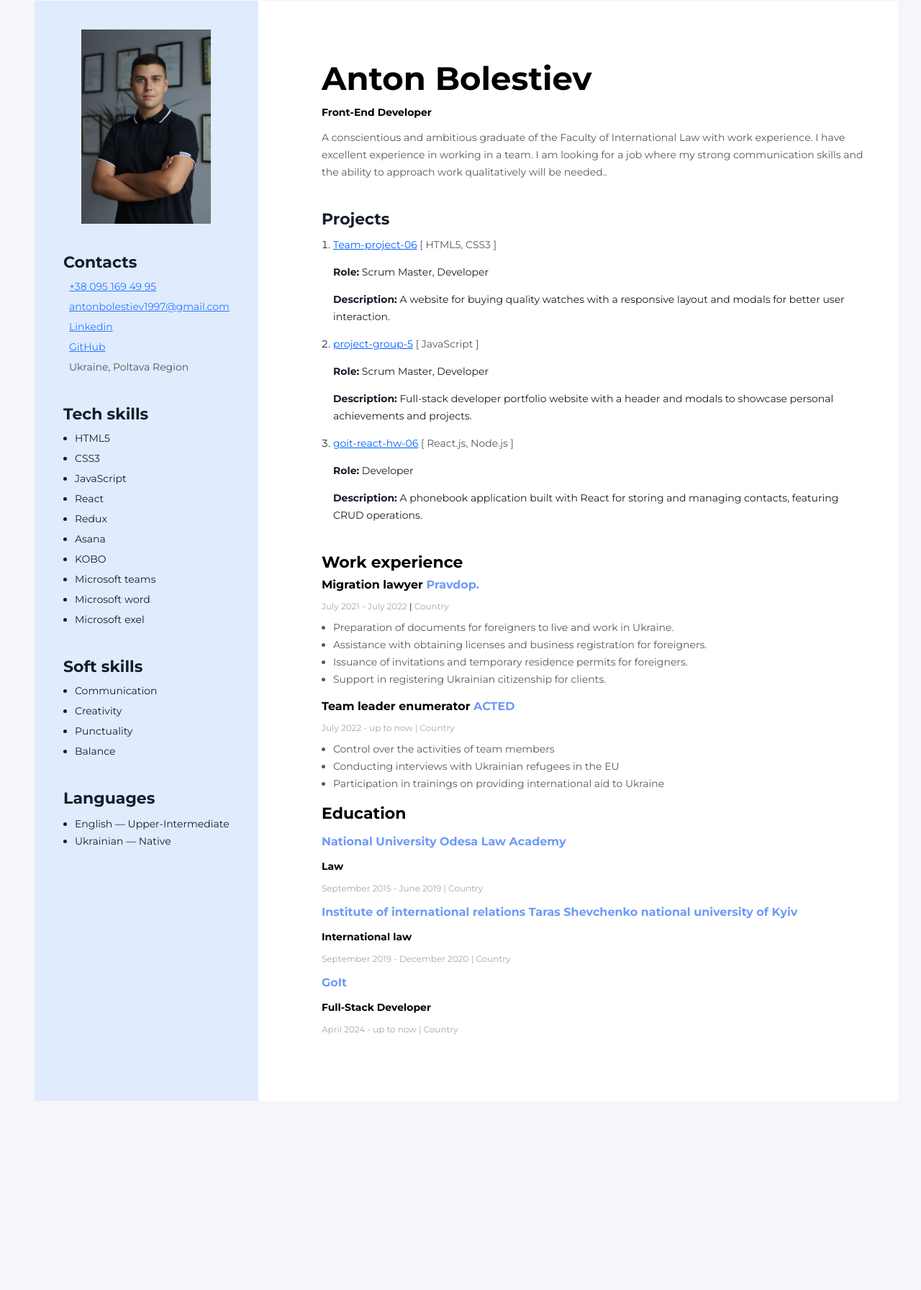
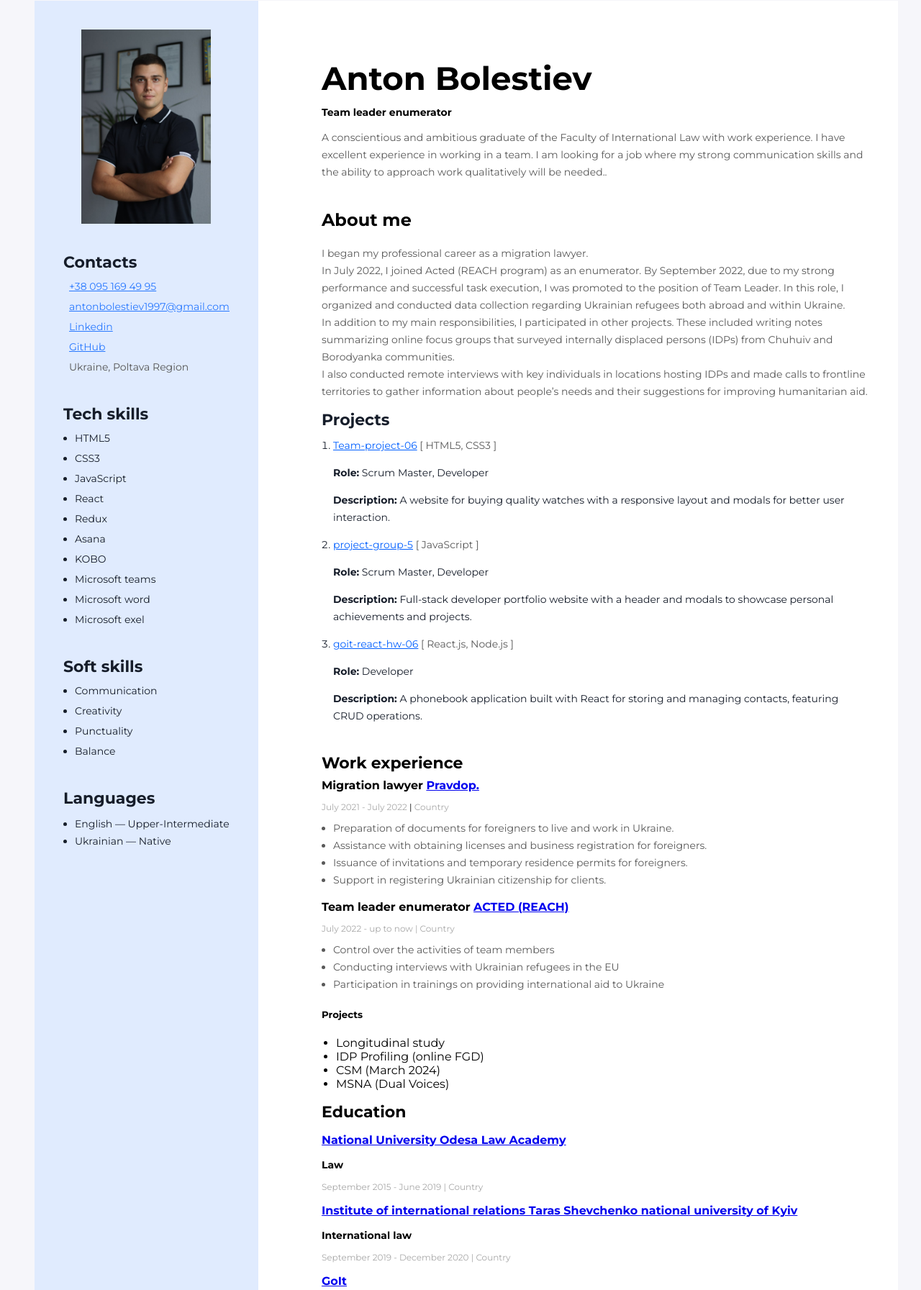
Before and after one commit to Bolestiev/resume-project-bolestiev, a plain HTML site: page index.html in a window 1280 px wide. Shown: the part 47-1840 px from the top of the page at 72% size. Before the commit the page ends 1625 px from the top, so only its background shows below. Drawn offline with Linux system fonts and the light colour scheme.

Commit message:
add about me info

```diff
--- a/css/styles.css
+++ b/css/styles.css
@@ -195,6 +195,13 @@ ol {
   color: #595959;
 }
 
+.about-me {
+  font-weight: 400;
+  font-size: 14px;
+  line-height: 24px;
+  color: #595959;
+}
+
 .my-info {
   margin-bottom: 40px;
 }
--- a/index.html
+++ b/index.html
@@ -23,13 +23,25 @@
              <div class="my-info">
 <h1 class="my-name">Anton Bolestiev</h1>
 
-                 <h2 class="my-profession">Front-End Developer</h2>
+                 <h2 class="my-profession">Team leader enumerator</h2>
 
 
 
                  <p class="my-descr">A conscientious and ambitious graduate of the Faculty of International Law with work experience.
                    I have excellent experience in working in a team.
                     I am looking for a job where my strong communication skills and the ability to approach work qualitatively will be needed..</p>
+             </div>
+
+             <div>
+              <h2>About me</h2>
+
+              <p class="about-me">
+                I began my professional career as a migration lawyer. <br> In July 2022, I joined Acted (REACH program) as an enumerator.
+
+By September 2022, due to my strong performance and successful task execution, I was promoted to the position of Team Leader. In this role, I organized and conducted data collection regarding Ukrainian refugees both abroad and within Ukraine. <br>
+
+In addition to my main responsibilities, I participated in other projects. These included writing notes summarizing online focus groups that surveyed internally displaced persons (IDPs) from Chuhuiv and Borodyanka communities. <br> I also conducted remote interviews with key individuals in locations hosting IDPs and made calls to frontline territories to gather information about people’s needs and their suggestions for improving humanitarian aid.
+              </p>
              </div>
 
              <!-- My projects -->
@@ -64,7 +76,7 @@
 
               <!-- Company 2 -->
               <div  class="work-experience-container">
-                <h4  class="work-experience-company">Migration lawyer <span class="company-name">Pravdop.</span></h4>
+                <h4  class="work-experience-company">Migration lawyer <span class="company-name"><a href="https://pravdop.com/ua/" target="_blank">Pravdop.</a></span></h4>
                 <p  class="work-experience-period">July 2021 - July 2022   <span class="work-experience-period-separator">|</span>   Country</p>
 
                 <ul  class="work-experience-duties-list">
@@ -80,7 +92,7 @@
 
               <!-- Company 3 -->
               <div  class="work-experience-container">
-                <h4  class="work-experience-company">Team leader enumerator <span class="company-name">ACTED</span></h4>
+                <h4  class="work-experience-company">Team leader enumerator <span class="company-name"><a href="https://www.impact-initiatives.org/what-we-do/reach/" target="_blank">ACTED (REACH)</a></span></h4>
                 <p  class="work-experience-period">July 2022 - up to now   |   Country</p>
 
                 <ul  class="work-experience-duties-list">
@@ -88,6 +100,11 @@
                   <li  class="work-experience-duties-item">Conducting interviews with Ukrainian refugees in the EU</li>
                   <li  class="work-experience-duties-item">Participation in trainings on providing international aid to Ukraine</li>
                 </ul>
+                <h5>Projects</h5>
+                <ul><li>Longitudinal study</li>
+                <li>IDP Profiling (online FGD)</li>
+                <li>CSM (March 2024)</li>
+              <li>MSNA (Dual Voices)</li></ul>
               </div>
              </div>
 
@@ -97,20 +114,20 @@
 
              <!-- University 1 -->
              <div  class="education-container">
-              <p>National University Odesa Law Academy</p>
+              <p><a href="https://onua.edu.ua/ua/" target="_blank">National University Odesa Law Academy</a></p>
               <p class="education-speciality">Law</p>
               <p  class="education-period">September 2015 - June 2019   <span class="education-period-separator"></span>|</span>   Country</p>
              </div>
 
              <!-- University 2 -->
              <div  class="education-container2">
-             <p>Institute of international relations Taras Shevchenko national university of Kyiv</p>
+             <p><a href="https://www.iir.edu.ua/" target="_blank">Institute of international relations Taras Shevchenko national university of Kyiv</a></p>
              <p class="education-speciality2">International law</p>
              <p  class="education-period2">September 2019 - December 2020   <span class="education-period-separator2"></span>|</span>   Country</p>
              </div>
 
              <div  class="education-container2">
-             <p>GoIt</p>
+             <p><a href="https://goit.global/ua/" target="_blank">GoIt</a></p>
              <p class="education-speciality2">Full-Stack Developer</p>
              <p  class="education-period2">April 2024 - up to now   <span class="education-period-separator2"></span>|</span>   Country</p>
              </div>
```
